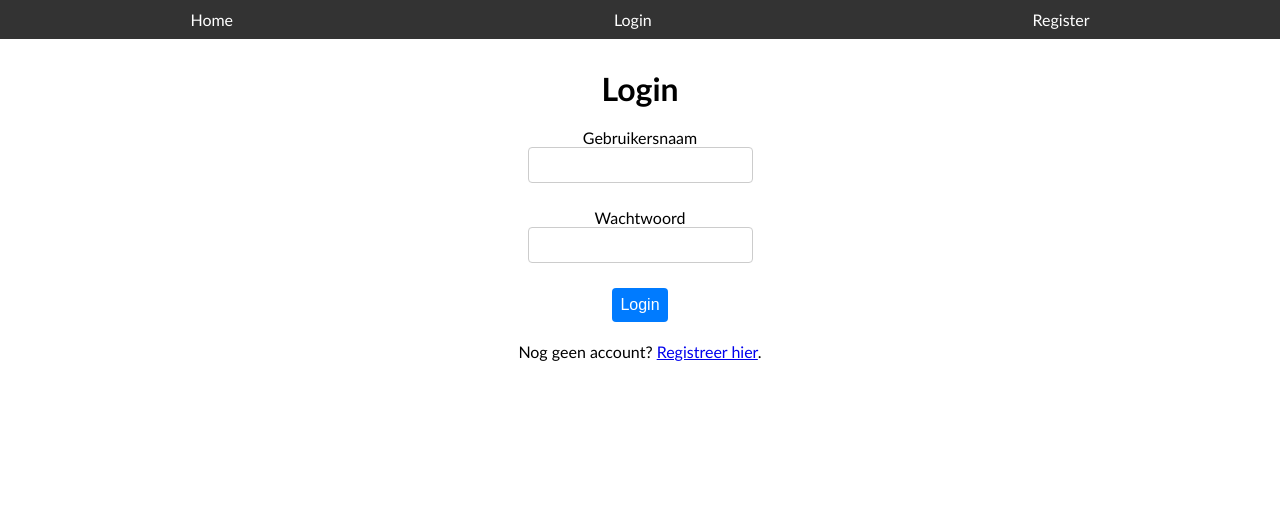
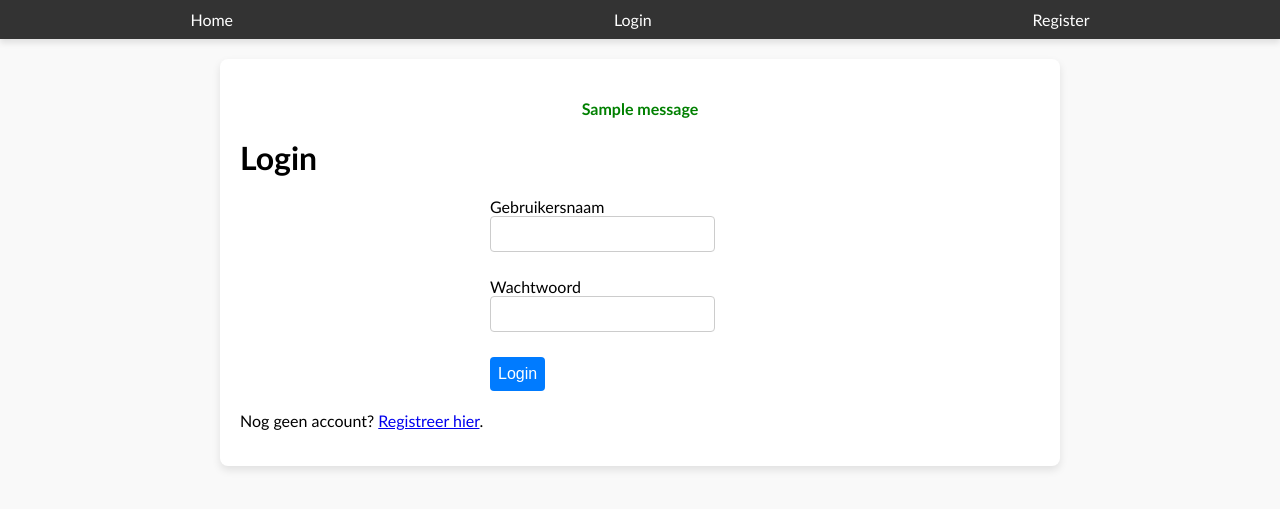
Before and after one commit to chieliyolo/python-flask-rapportage-app, a Flask app: a page that uses templates/base.html in a window 1280 px wide. Shown: the top 509 px of the page. Run offline with Flask 2, Linux system fonts and the light colour scheme; tables that the repository leaves empty hold one stand-in row (values such as "Sample post"); one stand-in notice (Sample message) is shown.

Commit message:
Update app.py

```diff
--- a/app.py
+++ b/app.py
@@ -9,11 +9,13 @@ import pandas as pd
 import matplotlib.pyplot as plt
 import os
 
+# App configuratie
 app = Flask(__name__)
 app.config['SECRET_KEY'] = 'your_secret_key_here'
 app.config['SQLALCHEMY_DATABASE_URI'] = 'sqlite:///users.db'
 app.config['SQLALCHEMY_TRACK_MODIFICATIONS'] = False
 
+# Database en login setup
 db = SQLAlchemy(app)
 login_manager = LoginManager()
 login_manager.init_app(app)
@@ -25,6 +27,7 @@ class User(db.Model, UserMixin):
     username = db.Column(db.String(150), unique=True, nullable=False)
     password = db.Column(db.String(150), nullable=False)
 
+# LoginManager gebruikerslaadfunctie
 @login_manager.user_loader
 def load_user(user_id):
     return User.query.get(int(user_id))
@@ -57,6 +60,9 @@ def register():
         db.session.commit()
         flash('Registratie succesvol. Log in.', 'success')
         return redirect(url_for('login'))
+    if request.method == 'POST':
+        flash('Formulier niet correct ingevuld.', 'danger')
+        print(form.errors)  # Voor debugging
     return render_template('register.html', form=form)
 
 @app.route('/login', methods=['GET', 'POST'])
@@ -67,8 +73,11 @@ def login():
         if user and check_password_hash(user.password, form.password.data):
             login_user(user)
             flash('Succesvol ingelogd.', 'success')
-            return redirect(url_for('upload_file'))
+            return redirect(url_for('index'))
         flash('Ongeldige inloggegevens.', 'danger')
+    if request.method == 'POST':
+        flash('Formulier niet correct ingevuld.', 'danger')
+        print(form.errors)  # Voor debugging
     return render_template('login.html', form=form)
 
 @app.route('/logout')
@@ -113,4 +122,6 @@ def process_file():
     return render_template('index.html', graph_url='/static/graph.png', tabel_data=tabel_data, totaal_werkuren=totaal_werkuren)
 
 if __name__ == '__main__':
+    with app.app_context():
+        db.create_all()
     app.run(host='0.0.0.0', port=5000, debug=True)
--- a/templates/base.html
+++ b/templates/base.html
@@ -12,6 +12,7 @@
             display: flex;
             flex-direction: column;
             align-items: center;
+            background-color: #f9f9f9;
         }
         nav {
             background-color: #333;
@@ -20,6 +21,7 @@
             padding: 10px 0;
             display: flex;
             justify-content: space-around;
+            box-shadow: 0 4px 6px rgba(0, 0, 0, 0.1);
         }
         nav a {
             color: white;
@@ -33,7 +35,10 @@
             margin-top: 20px;
             max-width: 800px;
             width: 100%;
-            text-align: center;
+            padding: 20px;
+            background: white;
+            box-shadow: 0 4px 8px rgba(0, 0, 0, 0.1);
+            border-radius: 8px;
         }
         h1, h2 {
             margin: 10px 0;
@@ -64,6 +69,28 @@
             color: red;
             margin-top: 10px;
         }
+        .flash-messages {
+            margin: 20px 0;
+            text-align: center;
+        }
+        .flash-messages .success {
+            color: green;
+            font-weight: bold;
+        }
+        .flash-messages .danger {
+            color: red;
+            font-weight: bold;
+        }
+        @media (max-width: 768px) {
+            nav {
+                flex-direction: column;
+                align-items: center;
+            }
+            .container {
+                padding: 10px;
+                box-shadow: none;
+            }
+        }
     </style>
 </head>
 <body>
@@ -77,6 +104,17 @@
         {% endif %}
     </nav>
     <div class="container">
+        <!-- Flash-berichten -->
+        {% with messages = get_flashed_messages(with_categories=true) %}
+        {% if messages %}
+        <div class="flash-messages">
+            {% for category, message in messages %}
+            <p class="{{ category }}">{{ message }}</p>
+            {% endfor %}
+        </div>
+        {% endif %}
+        {% endwith %}
+
         {% block content %}{% endblock %}
     </div>
 </body>
```
Also changed, not shown: users.db (added).
